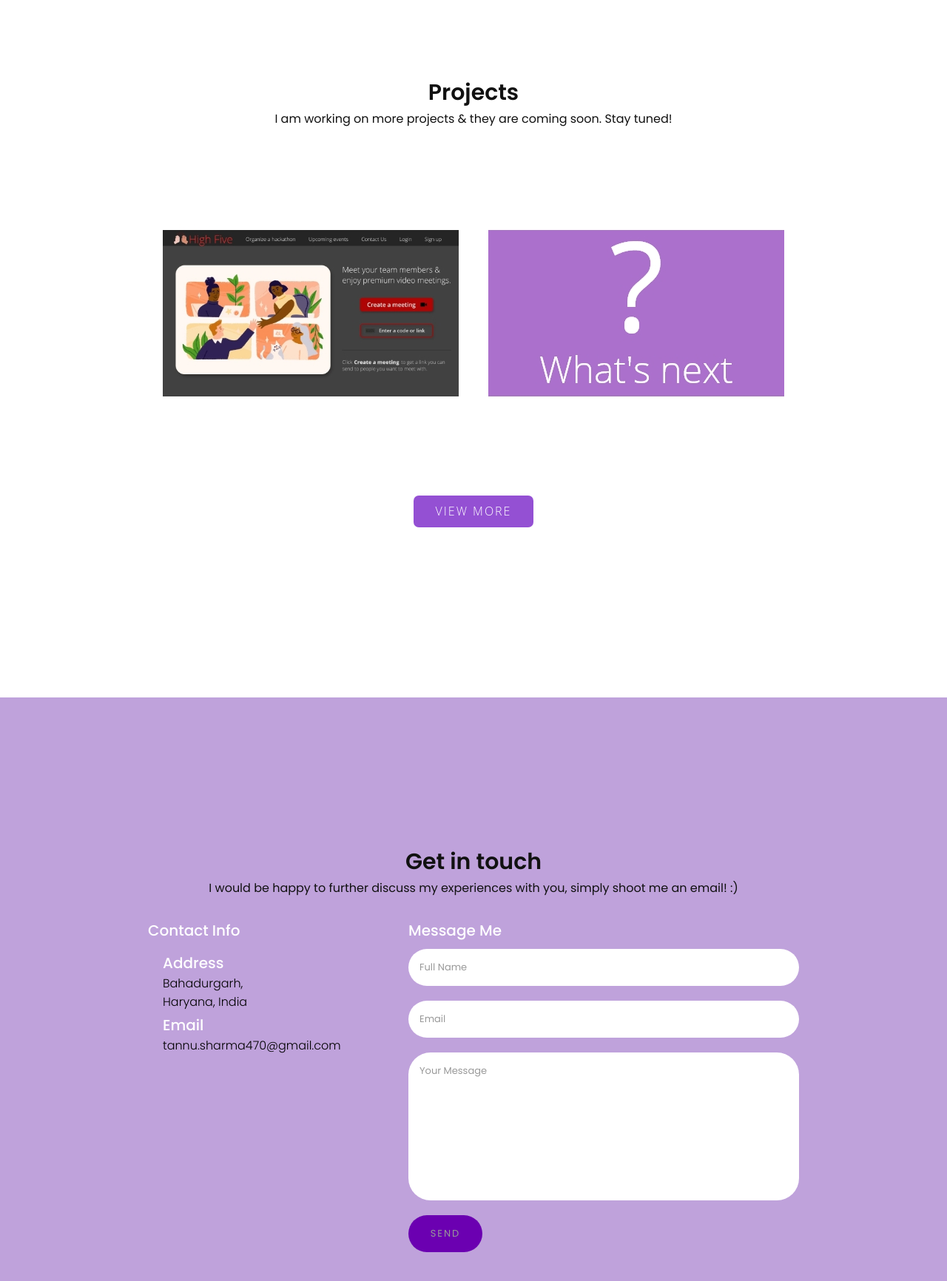
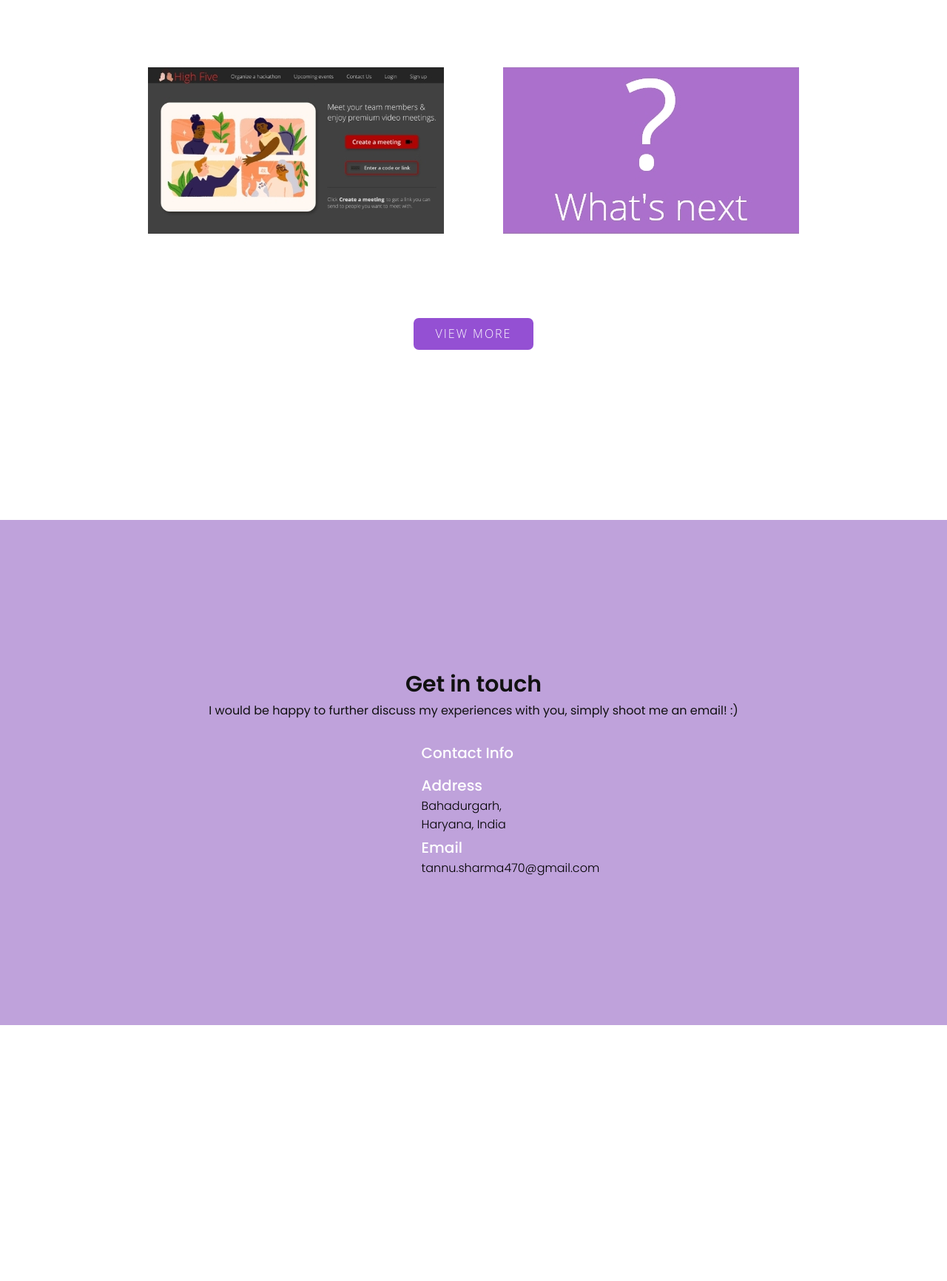
Before and after one commit to tan404/Portfolio, a plain HTML site: page index.html in a window 1280 px wide. Shown: the part 1597-3329 px from the top of the page at 74% size. After the commit the page ends 2983 px from the top, so only its background shows below. Drawn offline with Linux system fonts and the light colour scheme.

Commit message:
first commit

```diff
--- a/index.html
+++ b/index.html
@@ -35,9 +35,7 @@
                 <h3>I'm a Computer Science & Engineering Student</h3>
                 <p><br>I'm a CSE student at Dronacharya college of engineering. Presently I'm a lead of design team at GDSC DCE for 2021. I've a three months experience in data analyst field & I'm also a freelance graphic designer. Currently I'm learning & exploring the field of Data Science. I mostly got fascinated by machine learning technologies.<br><br>I was also a part of GirlScript Summer Of Code 2021. I've also completed DeepLearning.AI's "neural networks and deep learning" course(1) with 97.75% aggregate. In 2020, I contributed in hacktoberfest'20. I also participated in 30 days of google cloud program in 2020.</p>
             </div>
-            <div class="w50">
-                <img src="img1.gif" class="img">
-            </div>
+
         </div>
     </section>
 
@@ -86,15 +84,7 @@
                     </div>
                 </div>
             </div>
-            <div class="formBx">
-                <form>
-                    <h3>Message Me</h3>
-                    <input type ="text" placeholder="Full Name">
-                    <input type ="email" placeholder="Email">
-                    <textarea placeholder="Your Message"></textarea>
-                    <input type="submit" value="Send">
-                </form>
-            </div>
+
         </div>
 
     </section>
--- a/style.css
+++ b/style.css
@@ -152,7 +152,7 @@ header.sticky ul li a
 }
 .about
 {
-    height: 700px;
+    height: 500px;
 }
 .Projects .content
 {
@@ -160,7 +160,7 @@ header.sticky ul li a
     justify-content: space-between;
     flex-wrap: wrap;
 }
-.Projects .content .workBx
+.Projects .content .workBx l
 {
     width:50%;
     padding: 20px;
@@ -224,15 +224,18 @@ header.sticky ul li a
 .contactInfo
 {
     min-width: 40%;
+    display: block;
+    margin-left: 42%;
+    margin-right: 42%;
 }
 .contactInfoBx
 {
-    position: relative;
+    position:relative;
 }
 .contactInfoBx .Box
 {
     position:relative;
-    padding:20px 0px;
+    padding: 20px 0px;
     display: flex;
 }
 .contactInfoBx .box .icon
@@ -243,7 +246,7 @@ header.sticky ul li a
 }
 .contactInfoBx .box .text
 {
-    padding-left: 20px;
+    padding-left: 0px;
     font-weight: 300;
 }
 .contactInfoBx .box .text h3
@@ -315,6 +318,7 @@ header.sticky ul li a
     .banner
     {
         padding: 150px 50px 100px;
+        background-position: left;
     }
     .banner h2
     {
@@ -322,7 +326,7 @@ header.sticky ul li a
     }
     .banner h3
     {
-        font-size: 1em;
+        font-size: 0.9em;
     }
     .btn
     {
@@ -346,7 +350,10 @@ header.sticky ul li a
     {
         margin-bottom: 20px;
     }
-    .work .content .workBx
+    .Projects {
+        padding-top: 350px;
+    }
+    .Projects .content .workBx
     {
         width: 100%;
         padding: 10px;
```
